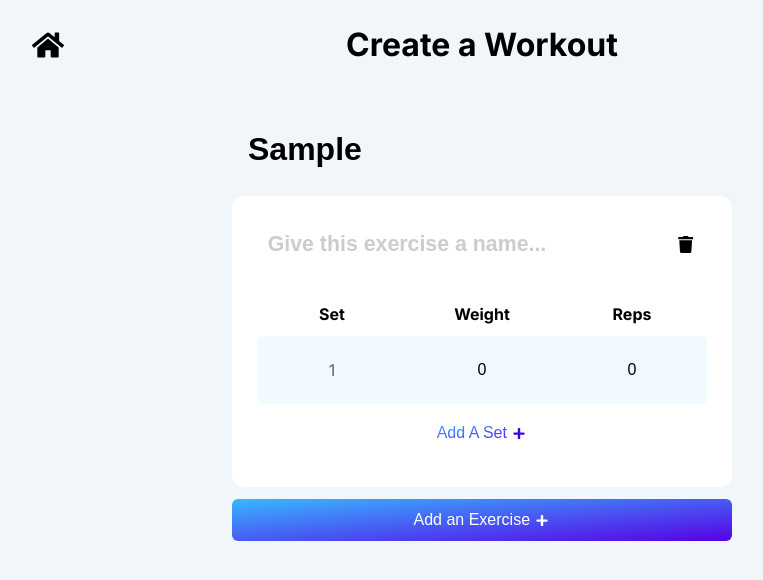
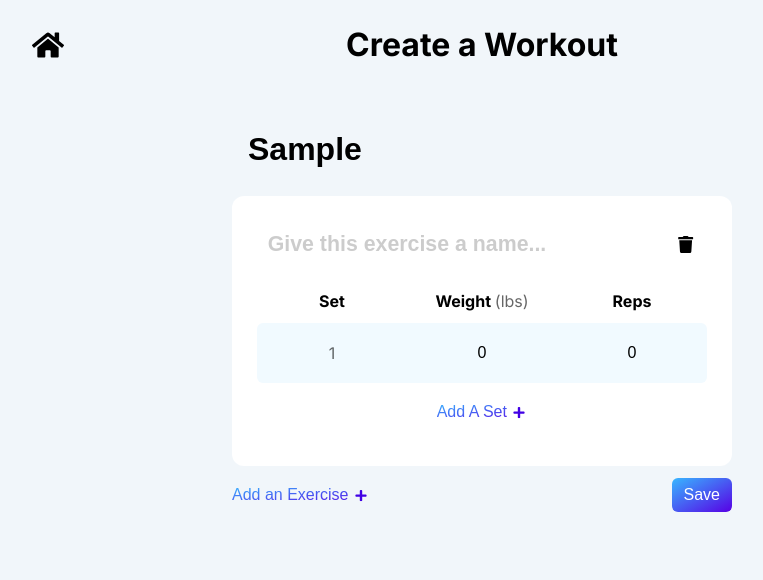
Before and after one commit to phidalgodiblasio/Flex, a React (Create React App) app in the folder frontend/flex/: page /create-workout in a window 1280 px wide. Both pictures are taken after typing "Sample" into the empty fields and a click on the button "Add an Exercise". Shown: the top 580 px of the page, without its empty margins (158-921 px from the left). Built offline with nearby package versions, Linux system fonts and the light colour scheme.

Commit message:
Better error message handling and workouts saving in frontend

```diff
--- a/frontend/flex/src/js/CreateWorkout.js
+++ b/frontend/flex/src/js/CreateWorkout.js
@@ -1,11 +1,12 @@
 import React, { Component } from 'react';
-import { FaHome, FaPlus } from 'react-icons/fa';
-import { withRouter } from './withRouter';
+import { FaPlus } from 'react-icons/fa';
 import styles from '../style/CreateWorkout.module.css';
 import PageHeader from './PageHeader';
 import CreateWorkoutExercise from './CreateWorkoutExercise';
+import { WithErrorMessage } from './WithErrorMessage';
+import { withRouter } from './withRouter';
 
-export default class CreateWorkout extends Component {
+class CreateWorkout extends Component {
   // use this to make sure every list item that's getting rendered will have its own unique ID that maintains across re-renders
   universalKey = 0;
 
@@ -158,12 +159,74 @@ export default class CreateWorkout extends Component {
     })
   }
 
+  saveWorkout() {
+    if(this.state.workoutName == "") {
+      this.props.showErrorMessage("Please give your workout a name.");
+      return;
+    }
+    if(this.state.exercises.length == 0) {
+      this.props.showErrorMessage("Please add at least one exercise to your workout.");
+      return;
+    }
+    let missingExerciseName = false;
+    this.state.exercises.forEach(exercise => { if(exercise.name == "") missingExerciseName = true; })
+    if(missingExerciseName) {
+      this.props.showErrorMessage("At least one exercise is missing a name");
+      return;
+    }
+
+    // Remove all ids from exercises and sets to have correct format for backend
+    let exercisesToBackend = this.state.exercises.map(exercise => {
+      // Remove ids from sets
+      let setsToBackend = exercise.sets.map(set => {
+        return (
+          {
+            weight: set.weight,
+            reps: set.reps,
+          }
+        )
+      })
+      return (
+        {
+          name: exercise.name,
+          sets: setsToBackend
+        }
+      )
+    })
+
+    let workout = {
+      name: this.state.workoutName,
+      exercises: exercisesToBackend,
+    }
+
+    fetch(
+      'http://localhost:8080/flex/workout',
+      {
+        method: 'POST',
+        credentials: 'include',
+        headers: {
+          "Content-Type": "application/json"
+        },
+        body: JSON.stringify(workout) // Add JSON here
+      }
+    ).then(response => {
+      if (response.status != 200) {
+        response.text().then(body => {
+          this.props.showErrorMessage(body);
+        });
+        return;
+      }
+
+      this.props.navigate('/home');
+    })
+  }
+
   render() {
     // Yeah i know i hate that im passing in all these functions but idk how else to do this
     // I have to maintain the state in this parent object, otherwise I can't have a dynamic list of exercises with changing state
     // this is because when i add/remove an exercise, the state of this parent will change and cause a rerender, causing all the exercises to lose state
     // if you know a better way of doing this please tell me
-    let exercisesRender = this.state.exercises.map((exercise, index) => {
+    let exercisesRender = this.state.exercises.map(exercise => {
       let render = <CreateWorkoutExercise
         key={exercise.id}
         id={exercise.id}
@@ -176,14 +239,6 @@ export default class CreateWorkout extends Component {
         removeSet={(exerciseId, setId) => this.removeSet(exerciseId, setId)}
         deleteExercise={(id) => this.deleteExercise(id)}
       />;
-      /*if(index != this.state.exercises.length - 1) {
-        render = (
-          <>
-            {render}
-            <button onClick={() => this.addExerciseAfterIndex(index)}><FaPlus /></button>
-          </>
-        )
-      }*/
       return render;
     })
 
@@ -193,9 +248,14 @@ export default class CreateWorkout extends Component {
         <div className="container" id={styles.workoutContainer}>
           <input className={styles.noBackgroundInput} placeholder="Give your workout a name..." value={this.state.workoutName} onChange={(e) => this.handleWorkoutNameChange(e.target.value)} />
           {exercisesRender}
-          <button className="primary-button" onClick={() => this.addExercise()}>Add an Exercise <FaPlus /></button>
+          <div id={styles.buttonsContainer}>
+            <button className="secondary-button left-secondary-button" onClick={() => this.addExercise()}><span>Add an Exercise <FaPlus /></span></button>
+            <button className="primary-button" onClick={() => this.saveWorkout()}>Save</button>
+          </div>
         </div>
       </>
     )
   }
 }
+
+export default withRouter(WithErrorMessage(CreateWorkout));
--- a/frontend/flex/src/js/CreateWorkoutExercise.js
+++ b/frontend/flex/src/js/CreateWorkoutExercise.js
@@ -30,8 +30,9 @@ export default function CreateWorkoutExercise({id, name, sets, handleNameChange,
       <table className={styles.exerciseTable}>
         <thead>
           <th>Set</th>
-          <th>Weight</th>
+          <th>Weight <span>(lbs)</span></th>
           <th>Reps</th>
+          { sets.length === 1 ? null : <th style={{width: "50px"}}></th> }
         </thead>
         <tbody>
           {setRender}
--- a/frontend/flex/src/js/Homepage.js
+++ b/frontend/flex/src/js/Homepage.js
@@ -6,6 +6,7 @@ import WorkoutSection from './WorkoutSection';
 import WeightSection from './WeightSection';
 import { FaTimes } from 'react-icons/fa';
 import { withRouter } from './withRouter';
+import { WithErrorMessage } from './WithErrorMessage';
 
 class Homepage extends Component {
   componentDidMount() {
@@ -51,45 +52,17 @@ class Homepage extends Component {
         this.props.navigate('/auth');
       } else {
         response.text().then(body => {
-          this.showErrorMessage(body);
+          this.props.showErrorMessage(body);
         })
       }
     }).catch(error => {
-      this.showErrorMessage("Couldn't establish a connection to the database.")
-    })
-  }
-
-  showErrorMessage(message) {
-    this.setState({
-      showErrorMessage: true,
-      errorMessage: message
-    })
-  }
-
-  hideErrorMessage() {
-    this.setState({
-      showErrorMessage: false,
-      errorMessage: ""
+      this.props.showErrorMessage("Couldn't establish a connection to the database.")
     })
   }
 
   render() {
-    let errorMessageRender = this.state.showErrorMessage ? (
-      <div id={styles.errorContainer}>
-        <div className="error" id={styles.error}>
-          <p>{this.state.errorMessage}</p>
-          <button type="button" onClick={() => this.hideErrorMessage()}>
-            <FaTimes></FaTimes>
-          </button>
-        </div>
-      </div>
-    ) : (
-      null
-    )
-
     return (
       <div className="container">
-        {errorMessageRender}
         <header className={styles.header}>
           <Logo id="logo" />
           <button className="primary-button" onClick={() => this.handleLogout()}>Logout</button>
@@ -97,13 +70,13 @@ class Homepage extends Component {
         <h1 className={styles.h1}>Hi, {this.state.username}!</h1>
 
         <div id={styles.innerBody}>
-          <IntakeSection showErrorMessage={msg => this.showErrorMessage(msg)} />
-          <WorkoutSection showErrorMessage={msg => this.showErrorMessage(msg)} />
-          <WeightSection showErrorMessage={msg => this.showErrorMessage(msg)} />
+          <IntakeSection />
+          <WorkoutSection />
+          <WeightSection />
         </div>
       </div>
     )
   }
 }
 
-export default withRouter(Homepage);
+export default withRouter(WithErrorMessage(Homepage));
--- a/frontend/flex/src/js/IntakeSection.js
+++ b/frontend/flex/src/js/IntakeSection.js
@@ -6,8 +6,9 @@ import IntakeType from './IntakeType';
 import SecondaryButton from './SecondaryButton';
 import SectionHeader from './SectionHeader';
 import Cookies from 'js-cookie';
+import { WithErrorMessage } from './WithErrorMessage';
 
-export default class IntakeSection extends Component {
+class IntakeSection extends Component {
   // Since the intake goals are edited directly in the state object, I have to back them up before editing,
   // so I can restore them if the user chooses to cancel
   backupIntakes;
@@ -349,3 +350,5 @@ export default class IntakeSection extends Component {
     )
   }
 }
+
+export default WithErrorMessage(IntakeSection);
--- /dev/null
+++ b/frontend/flex/src/js/WithErrorMessage.js
@@ -0,0 +1,51 @@
+import React, { useState, Component } from 'react';
+import styles from '../style/WithErrorMessage.module.css';
+import { FaTimes } from 'react-icons/fa';
+
+export function WithErrorMessage(WrappedComponent) {
+  return class extends Component {
+    constructor(props) {
+      super(props)
+
+      this.state = {
+        errorMessage: "",
+        errorMessageActive: false
+      }
+    }
+
+    showErrorMessage(message) {
+      this.setState({
+        errorMessage: message,
+        errorMessageActive: true
+      })
+    }
+
+    hideErrorMessage() {
+      this.setState({
+        errorMessage: "",
+        errorMessageActive: false
+      })
+    }
+
+    render() {
+      let errorMessageRender = this.state.errorMessageActive ? (
+        <div id={styles.errorContainer}>
+          <div className="error" id={styles.error}>
+            <p>{this.state.errorMessage}</p>
+            <button type="button" onClick={() => this.hideErrorMessage()}>
+              <FaTimes />
+            </button>
+          </div>
+        </div>
+      ) : (
+        null
+      )
+      return (
+        <>
+          {errorMessageRender}
+          <WrappedComponent showErrorMessage={message => this.showErrorMessage(message)} {...this.props} />
+        </>
+      )
+    }
+  }
+}
--- a/frontend/flex/src/style/CreateWorkout.module.css
+++ b/frontend/flex/src/style/CreateWorkout.module.css
@@ -31,9 +31,10 @@
   margin-bottom: 12px;
 }
 
-#workoutContainer > button {
-  width: 100%;
-  padding: 12px;
+#buttonsContainer {
+  display: flex;
+  justify-content: space-between;
+  align-items: center;
 }
 
 .exerciseWrapper {
@@ -43,7 +44,7 @@
 }
 
 .exerciseWrapper > header {
-  margin-bottom: 25px;
+  margin-bottom: 12px;
 }
 
 .exerciseWrapper > header > button {
@@ -56,6 +57,7 @@
   font-size: var(--semi-large-text);
   font-weight: bold;
   flex-grow: 1;
+  width: 100%;
   margin-right: 12px;
 }
 
@@ -88,9 +90,13 @@
   text-align: center;
 }
 
+.exerciseTable th span {
+  font-weight: initial;
+}
+
 .exerciseDataInput {
   background: none;
-  padding: 12px;
+  padding: 8px;
   border: 1px solid transparent;
   border-radius: var(--rounded-border);
   outline: none;
@@ -110,12 +116,8 @@
   background-color:var(--secondary-light);
 }
 
-.exerciseTable colgroup {
-  width: 40px;
-}
-
 .deleteSetButton {
-  text-align: right;
+  padding: 0 12px 0 0 !important;
 }
 
 .deleteSetButton button {
@@ -126,3 +128,7 @@
 .deleteSetButton button svg {
   fill: var(--secondary-color);
 }
+
+.trashColumn {
+  width: 50px;
+}
--- a/frontend/flex/src/style/Homepage.module.css
+++ b/frontend/flex/src/style/Homepage.module.css
@@ -46,15 +46,3 @@
     grid-column: 2;
   }
 }
-
-#errorContainer {
-  position: absolute;
-  left: 0;
-  width: 100%;
-  padding: 0 25px;
-}
-
-#error {
-  max-width: 450px;
-  margin: auto;
-}
--- a/frontend/flex/src/style/PageHeader.module.css
+++ b/frontend/flex/src/style/PageHeader.module.css
@@ -1,6 +1,5 @@
 .header {
   position: relative;
-  background-color: var(--background-color);
 }
 
 .header button {
--- /dev/null
+++ b/frontend/flex/src/style/WithErrorMessage.module.css
@@ -0,0 +1,13 @@
+#errorContainer {
+  position: absolute;
+  left: 0;
+  top: 0;
+  width: 100%;
+  padding: 25px;
+  z-index: 99;
+}
+
+#error {
+  max-width: 450px;
+  margin: auto;
+}
--- a/frontend/flex/src/style/index.css
+++ b/frontend/flex/src/style/index.css
@@ -124,7 +124,9 @@ button {
   cursor: pointer;
   border: none;
   outline: none;
-  transition: 0.2s linear;
+  transition: background-color 0.2s linear,
+              box-shadow 0.2s linear;
+  border-radius: var(--rounded-border);
 }
 
 button svg {
@@ -166,6 +168,7 @@ button svg {
 .secondary-button {
   padding: 8px 12px;
   background: none;
+  border-radius: var(--rounded-border);
 }
 
 .secondary-button span {
```
Also changed, not shown: frontend/flex/src/js/WeightSection.js (+4 -7 lines), frontend/flex/src/js/WorkoutSection.js (+2 -20 lines).
